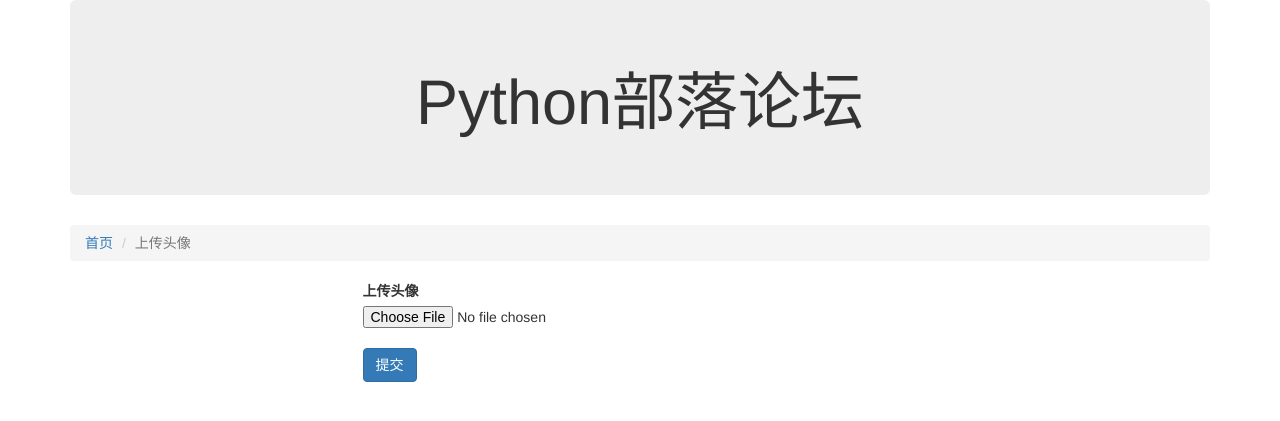
After one commit to shishusaiwai/forum3, a Django app: page /usercenter/uploadavatar/ in a window 1280 px wide. The commit adds this page. Shown: the top 421 px of the page. Run offline with Django 3.2, Linux system fonts and the light colour scheme; a user stored in the database is signed in; some libraries are stand-ins or nearby versions.

Commit message:
add user avatar

```diff
--- a/forum/urls.py
+++ b/forum/urls.py
@@ -25,6 +25,7 @@ urlpatterns = [
     url(r'^article/', include('article.urls')),
     url(r'^comment/', include('comment.urls')),
     url(r'^message/', include('message.urls')),
+    url(r'^usercenter/', include('usercenter.urls')),
     url(r'^accounts/', include('django.contrib.auth.urls')),
     url(r'^register$', views.register),
     url(r'^activate/(?P<code>\w+)$', activate),
--- a/templates/index.html
+++ b/templates/index.html
@@ -17,6 +17,11 @@
   <div class="well">
     {% if user.is_authenticated %}
       <p>
+        {% if user.userprofile.avatar %}
+          <img src="{{ user.userprofile.avatar }}" style="width: 100%; height: 150px;" alt="头像" />
+        {% else %}
+          <a href="/usercenter/uploadavatar/">您还没有头像，去上传</a>
+        {% endif %}
         {{ user.username }}({{ user.userprofile.get_sex_display }}). 欢迎来到论坛.
         {% if msg_cnt %}
         <a href="/message/list"><span class="badge">{{ msg_cnt }}</span></a>
--- a/usercenter/models.py
+++ b/usercenter/models.py
@@ -16,7 +16,8 @@ class UserProfile(models.Model):
     user = models.OneToOneField(User,
             on_delete=models.CASCADE)
     sex = models.IntegerField("性别",
-            choices=((0, u"男"), (-1, u"女")),
+            choices=((0, "男"), (-1, "女")),
             default=0)
     birthday = models.DateTimeField("生日",
             null=True, blank=True)
+    avatar = models.CharField("头像", max_length=300, blank=True)
--- /dev/null
+++ b/usercenter/templates/upload_avatar.html
@@ -0,0 +1,24 @@
+{% extends "base.html" %}
+{% block content %}
+<div class="col-md-12">
+  <ol class="breadcrumb">
+    <li><a href="/">首页</a></li>
+    <li class="active">上传头像</li>
+  </ol>
+</div>
+<div class="col-md-3">
+ &nbsp;
+</div>
+<div class="col-md-6">
+  <form method="post" action="" enctype="multipart/form-data">
+    {% csrf_token %}
+      <label>上传头像</label>
+      <input name="avatar" type="file"  />
+    <br />
+    <input type="submit" class="btn btn-primary" value="提交" />
+  </form>
+</div>
+<div class="col-md-3">
+ &nbsp;
+</div>
+{% endblock %}
--- /dev/null
+++ b/usercenter/urls.py
@@ -0,0 +1,8 @@
+from django.conf.urls import url
+
+from .views import upload_avatar
+
+
+urlpatterns = [
+    url(r'^uploadavatar/', upload_avatar),
+]
--- a/usercenter/views.py
+++ b/usercenter/views.py
@@ -1,5 +1,7 @@
+import os
 from django.utils import timezone
-from django.shortcuts import render
+from django.contrib.auth.decorators import login_required
+from django.shortcuts import render, redirect
 from usercenter.models import ActivateCode
 
 
@@ -12,3 +14,20 @@ def activate(request, code):
         return render(request, "success_hint.html", {"msg": "激活成功", "hint": "去登录", "link": "#"})
     else:
         return render(request, "success_hint.html", {"msg": "激活失败"})
+
+
+@login_required
+def upload_avatar(request):
+    if request.method == "GET":
+        return render(request, "upload_avatar.html")
+    else:
+        profile = request.user.userprofile
+        avatar_file = request.FILES.get("avatar", None)
+        file_path = os.path.join("/usr/share/userres/avatar/", avatar_file.name)
+        with open(file_path, 'wb+') as destination:
+            for chunk in avatar_file.chunks():
+                destination.write(chunk)
+        url = "http://res.myforum.com/avatar/%s" % avatar_file.name
+        profile.avatar = url
+        profile.save()
+        return redirect("/")
```
Also changed, not shown: db.sqlite3, usercenter/migrations/0004_userprofile_avatar.py (added).
